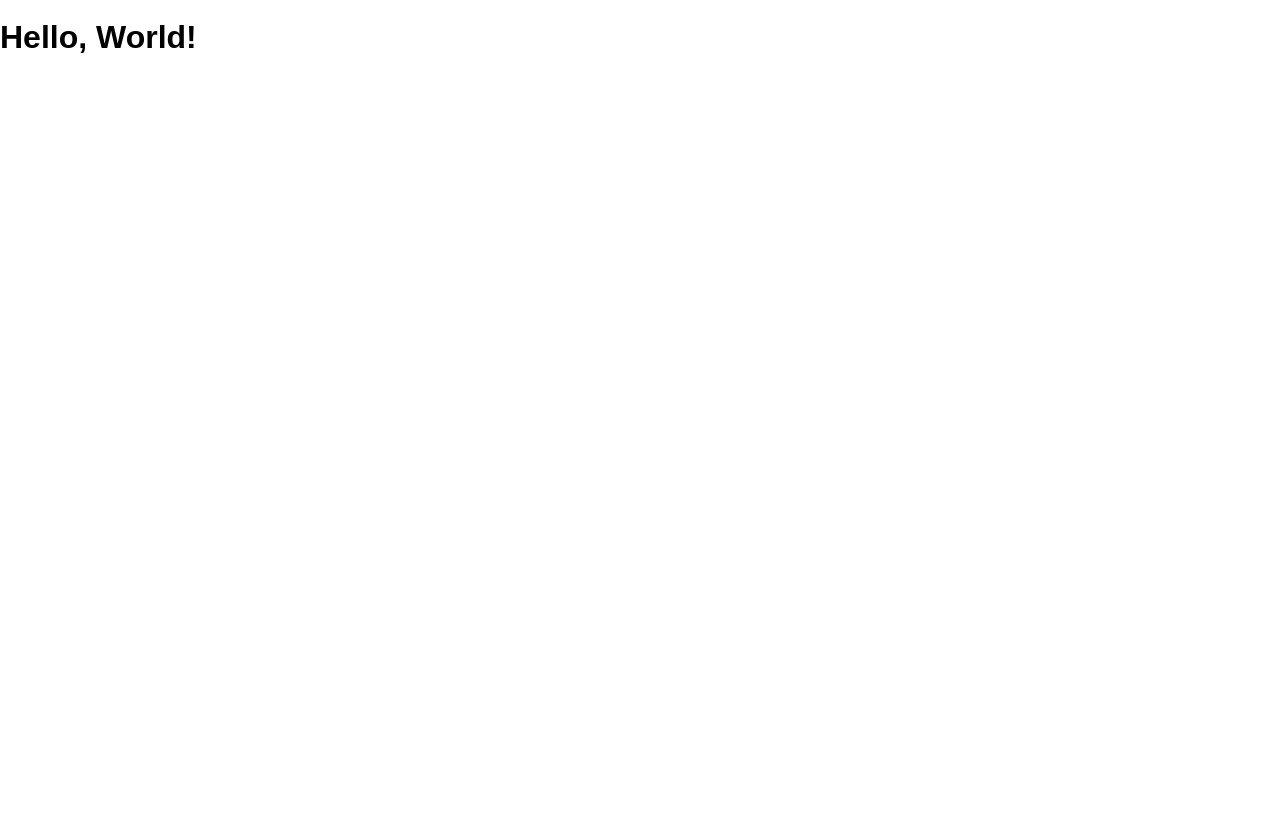
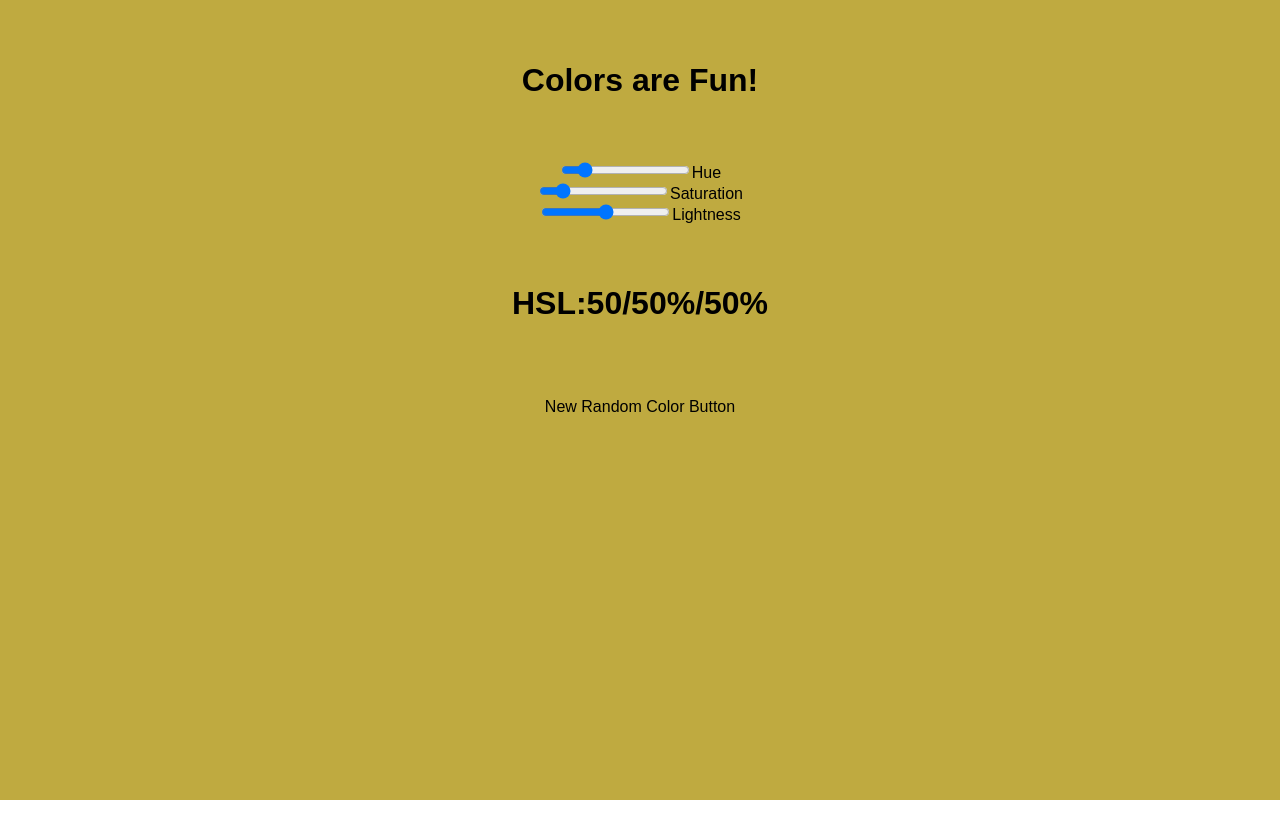
Before and after one commit to hjohnson120/color-picker-hooks, a React (Create React App) app: page / in a window 1280 px wide. After the commit the page ends 800 px from the top, so only its background shows below. Built offline with nearby package versions, Linux system fonts and the light colour scheme.

Commit message:
HSL completed

```diff
--- a/src/App.js
+++ b/src/App.js
@@ -1,10 +1,68 @@
-import React, { Component } from 'react'
-import HelloWorld from './components/HelloWorld'
+import React, { useState } from 'react'
 
-class App extends Component {
-  render() {
-    return <HelloWorld />
-  }
+export default function App(props) {
+  const [hue, updateHue] = useState(50)
+  const [saturation, updateSaturation] = useState(50)
+  const [lightness, updateLightness] = useState(50)
+  console.log({ lightness })
+  console.log({ saturation })
+  console.log({ hue })
+
+  // randomColor = () => {
+  //   ;(updateHue = Math.ceil(Math.random() * 360)),
+  //     (updateSaturation = Math.ceil(Math.random() * 100)),
+  //     (updateLightness = Math.ceil(Math.random() * 100))
+  // }
+  // console.log({ randomColor })
+
+  return (
+    <>
+      <main
+        style={{
+          backgroundColor: `hsl(${hue},${saturation}%,${lightness}%)`
+        }}
+      >
+        <h1>Colors are Fun!</h1>
+        <div>
+          <input
+            value={hue}
+            onValueChange={e => updateHue(e.target.value)}
+            onChange={e => updateHue(e.target.value)}
+            type="range"
+            min="0"
+            max="360"
+          />
+          <label for="hue">Hue</label>
+        </div>
+        <div>
+          <input
+            value={saturation}
+            onValueChange={e => updateSaturation(e.target.value)}
+            onChange={e => updateSaturation(e.target.value)}
+            type="range"
+            min="0"
+            max="360"
+          />
+          <label for="hue">Saturation</label>
+        </div>
+        <div>
+          <input
+            value={lightness}
+            onValueChange={e => updateLightness(e.target.value)}
+            onChange={e => updateLightness(e.target.value)}
+            type="range"
+            min="0"
+            max="100"
+          />
+          <label for="hue">Lightness</label>
+        </div>
+        <h1>
+          HSL:{hue}/{saturation}%/
+          {lightness}%
+        </h1>
+        <p>New Random Color Button</p>
+        {/* <button onClick={this.randomColor}>Select </button> */}
+      </main>
+    </>
+  )
 }
-
-export default App
--- a/src/components/HelloWorld.js
+++ /dev/null
@@ -1,9 +0,0 @@
-import React, { Component } from 'react'
-
-class HelloWorld extends Component {
-  render() {
-    return <h1>Hello, World!</h1>
-  }
-}
-
-export default HelloWorld
--- a/src/index.css
+++ b/src/index.css
@@ -10,3 +10,16 @@ body {
   margin: 0;
   min-height: 100%;
 }
+main {
+  text-align: center;
+}
+h1 {
+  margin: 0%;
+  padding: 5%;
+}
+main,
+#root,
+body,
+html {
+  height: 100%;
+}
```
